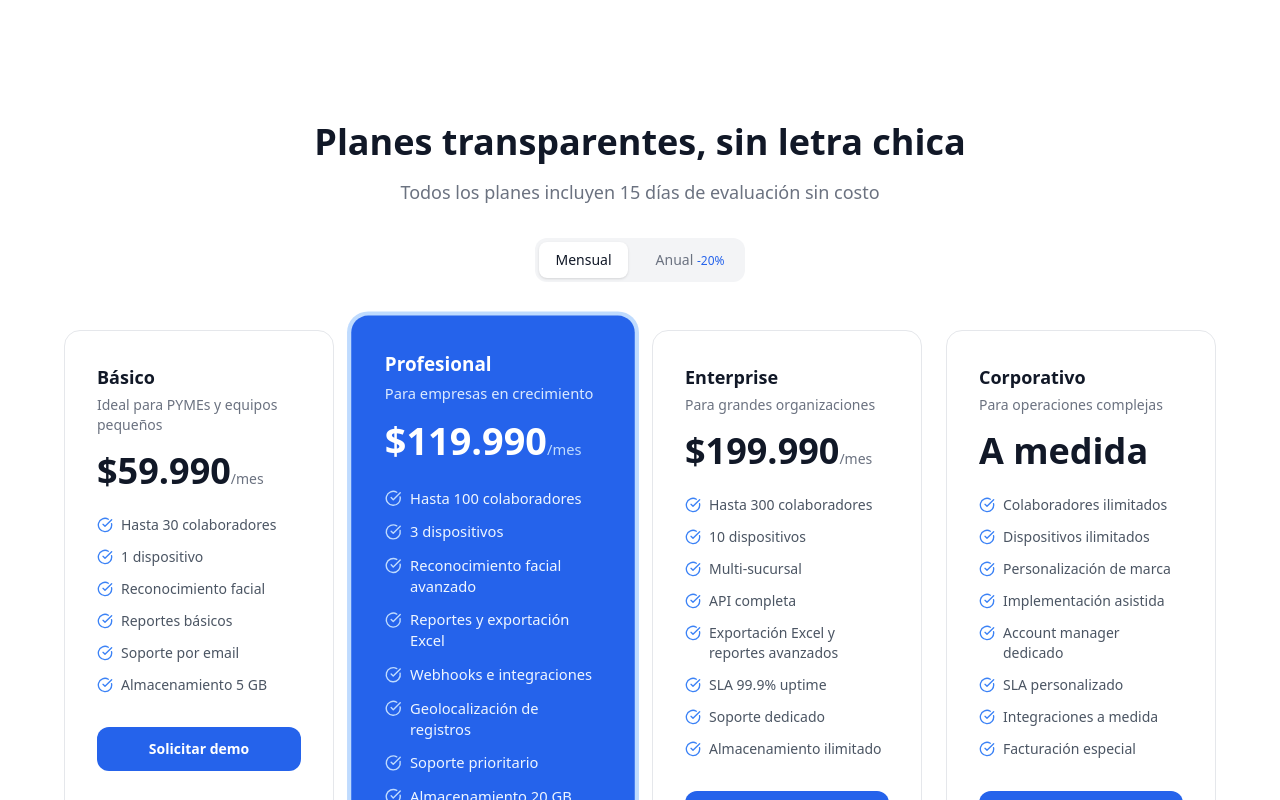
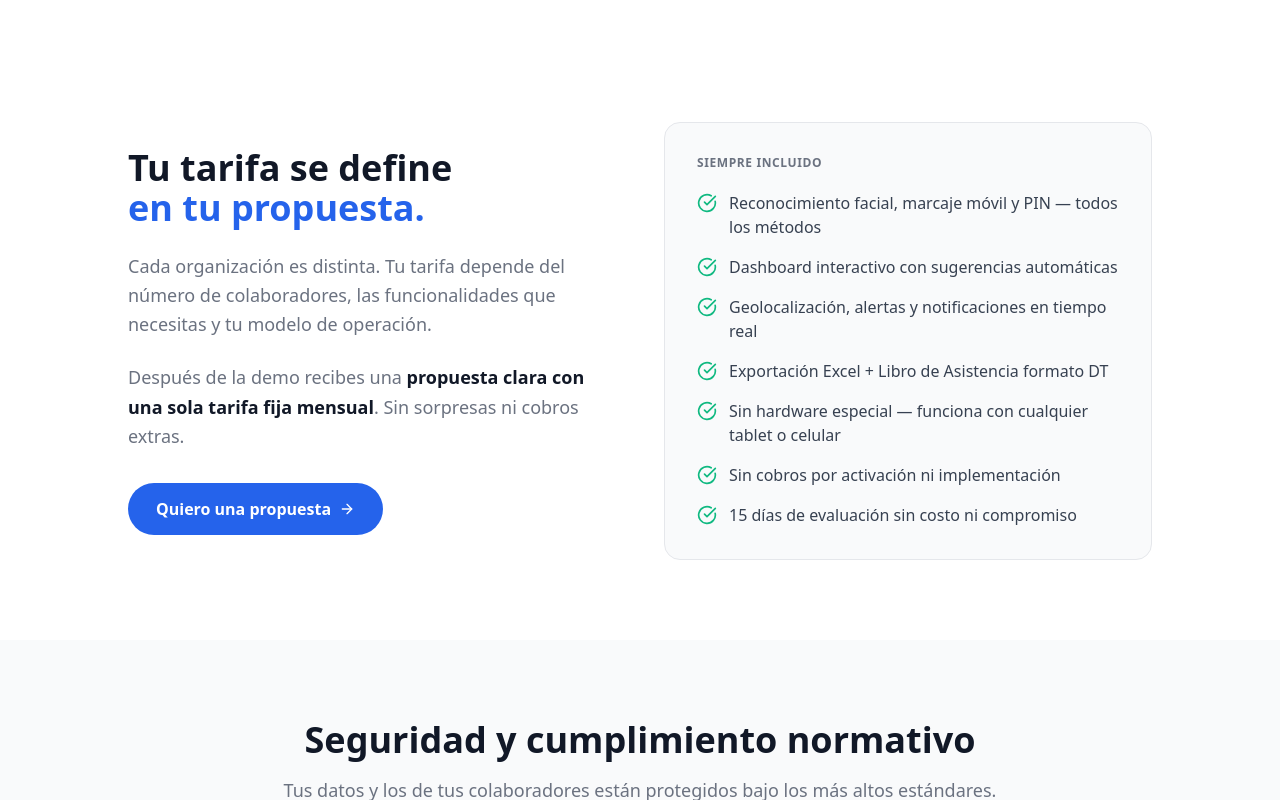
Before and after one commit to pdencina/registro_asistencia_Empresa, a React (Vite) app: page / in a window 1280 px wide. Shown: the part 2960-3760 px from the top of the page. Built offline with nearby package versions, Linux system fonts and the light colour scheme.

Commit message:
feat: replace pricing cards with Nexor-style your rate is in your proposal approach

```diff
--- a/src/pages/LandingPage.jsx
+++ b/src/pages/LandingPage.jsx
@@ -520,88 +520,68 @@ export default function LandingPage() {
 
       {/* Pricing */}
       <section id="pricing" className="py-20 px-4 sm:px-6 lg:px-8">
-        <div className="max-w-6xl mx-auto">
-          <div className="text-center mb-12">
-            <h2 className="text-3xl sm:text-4xl font-bold text-gray-900 mb-4">
-              Planes transparentes, sin letra chica
-            </h2>
-            <p className="text-lg text-gray-500 mb-8">Todos los planes incluyen 15 días de evaluación sin costo</p>
+        <div className="max-w-5xl mx-auto">
+          <div className="grid grid-cols-1 lg:grid-cols-2 gap-12 items-center">
+            {/* Left — Message */}
+            <div>
+              <h2 className="text-3xl sm:text-4xl font-bold text-gray-900 leading-tight mb-6">
+                Tu tarifa se define<br />
+                <span className="text-primary-600">en tu propuesta.</span>
+              </h2>
+              <p className="text-lg text-gray-500 leading-relaxed mb-6">
+                Cada organización es distinta. Tu tarifa depende del número de colaboradores, las funcionalidades que necesitas y tu modelo de operación.
+              </p>
+              <p className="text-lg text-gray-500 leading-relaxed mb-8">
+                Después de la demo recibes una <strong className="text-gray-900">propuesta clara con una sola tarifa fija mensual</strong>. Sin sorpresas ni cobros extras.
+              </p>
+              <a
+                href="https://wa.me/56949616038?text=Hola%2C%20me%20interesa%20Flexio%20para%20mi%20empresa.%20Quiero%20una%20propuesta."
+                target="_blank"
+                rel="noopener noreferrer"
+                className="inline-flex items-center gap-2 px-7 py-3.5 bg-primary-600 text-white font-semibold rounded-full hover:bg-primary-700 transition-all"
+              >
+                Quiero una propuesta
+                <ArrowRight className="w-4 h-4" />
+              </a>
+            </div>
 
-            {/* Billing toggle */}
-            <div className="inline-flex items-center gap-3 bg-gray-100 rounded-xl p-1">
-              <button
-                onClick={() => setBillingCycle('monthly')}
-                className={`px-4 py-2 rounded-lg text-sm font-medium transition-all ${billingCycle === 'monthly' ? 'bg-white shadow text-gray-900' : 'text-gray-500'}`}
-              >
-                Mensual
-              </button>
-              <button
-                onClick={() => setBillingCycle('annual')}
-                className={`px-4 py-2 rounded-lg text-sm font-medium transition-all ${billingCycle === 'annual' ? 'bg-white shadow text-gray-900' : 'text-gray-500'}`}
-              >
-                Anual <span className="text-primary-600 text-xs">-20%</span>
-              </button>
+            {/* Right — What's included */}
+            <div className="bg-gray-50 rounded-2xl p-8 border border-gray-200">
+              <p className="text-xs font-semibold text-gray-500 uppercase tracking-wider mb-5">Siempre incluido</p>
+              <ul className="space-y-4">
+                <li className="flex items-start gap-3">
+                  <CheckCircle className="w-5 h-5 text-emerald-500 mt-0.5 shrink-0" />
+                  <span className="text-gray-700">Reconocimiento facial, marcaje móvil y PIN — todos los métodos</span>
+                </li>
+                <li className="flex items-start gap-3">
+                  <CheckCircle className="w-5 h-5 text-emerald-500 mt-0.5 shrink-0" />
+                  <span className="text-gray-700">Dashboard interactivo con sugerencias automáticas</span>
+                </li>
+                <li className="flex items-start gap-3">
+                  <CheckCircle className="w-5 h-5 text-emerald-500 mt-0.5 shrink-0" />
+                  <span className="text-gray-700">Geolocalización, alertas y notificaciones en tiempo real</span>
+                </li>
+                <li className="flex items-start gap-3">
+                  <CheckCircle className="w-5 h-5 text-emerald-500 mt-0.5 shrink-0" />
+                  <span className="text-gray-700">Exportación Excel + Libro de Asistencia formato DT</span>
+                </li>
+                <li className="flex items-start gap-3">
+                  <CheckCircle className="w-5 h-5 text-emerald-500 mt-0.5 shrink-0" />
+                  <span className="text-gray-700">Sin hardware especial — funciona con cualquier tablet o celular</span>
+                </li>
+                <li className="flex items-start gap-3">
+                  <CheckCircle className="w-5 h-5 text-emerald-500 mt-0.5 shrink-0" />
+                  <span className="text-gray-700">Sin cobros por activación ni implementación</span>
+                </li>
+                <li className="flex items-start gap-3">
+                  <CheckCircle className="w-5 h-5 text-emerald-500 mt-0.5 shrink-0" />
+                  <span className="text-gray-700">15 días de evaluación sin costo ni compromiso</span>
+                </li>
+              </ul>
             </div>
           </div>
-
-          <div className="grid md:grid-cols-2 lg:grid-cols-4 gap-6">
-            {plans.map((plan, i) => (
-              <div
-                key={i}
-                className={`rounded-2xl p-8 transition-all duration-300 cursor-default ${
-                  plan.highlighted
-                    ? 'bg-primary-600 text-white ring-4 ring-primary-200 scale-105 hover:scale-[1.07] hover:shadow-2xl'
-                    : 'bg-white border border-gray-200 hover:scale-[1.03] hover:shadow-xl hover:border-primary-200'
-                }`}
-              >
-                <h3 className={`text-lg font-semibold mb-1 ${plan.highlighted ? 'text-white' : 'text-gray-900'}`}>
-                  {plan.name}
-                </h3>
-                <p className={`text-sm mb-4 ${plan.highlighted ? 'text-primary-100' : 'text-gray-500'}`}>
-                  {plan.description}
-                </p>
-                <div className="mb-6">
-                  <span className={`text-4xl font-bold ${plan.highlighted ? 'text-white' : 'text-gray-900'}`}>
-                    {plan.price === 'A medida' ? plan.price : `$${plan.price}`}
-                  </span>
-                  <span className={`text-sm ${plan.highlighted ? 'text-primary-200' : 'text-gray-500'}`}>
-                    {plan.period}
-                  </span>
-                  {billingCycle === 'annual' && plan.name !== 'Enterprise' && (
-                    <p className={`text-xs mt-1 ${plan.highlighted ? 'text-primary-200' : 'text-gray-400'}`}>
-                      Facturado anualmente
-                    </p>
-                  )}
-                </div>
-                <ul className="space-y-3 mb-8">
-                  {plan.features.map((feature, j) => (
-                    <li key={j} className="flex items-start gap-2 text-sm">
-                      <CheckCircle className={`w-4 h-4 mt-0.5 flex-shrink-0 ${plan.highlighted ? 'text-primary-200' : 'text-primary-500'}`} />
-                      <span className={plan.highlighted ? 'text-primary-50' : 'text-gray-600'}>{feature}</span>
-                    </li>
-                  ))}
-                </ul>
-                <a
-                  href={`https://wa.me/56949616038?text=Hola%2C%20me%20interesa%20el%20plan%20${encodeURIComponent(plan.name)}%20de%20Flexio`}
-                  target="_blank"
-                  rel="noopener noreferrer"
-                  className={`w-full py-3 rounded-xl font-semibold text-sm transition-all text-center block ${
-                    plan.highlighted
-                      ? 'bg-white text-primary-600 hover:bg-primary-50'
-                      : 'bg-primary-600 text-white hover:bg-primary-700'
-                  }`}
-                >
-                  {plan.cta}
-                </a>
-              </div>
-            ))}
-          </div>
-          <p className="text-center text-sm text-gray-400 mt-8">
-            Precios en CLP (pesos chilenos). IVA incluido. Sin permanencia mínima.
-          </p>
         </div>
       </section>
-
       {/* Legal / Security */}
       <section id="legal" className="py-20 bg-gray-50 px-4 sm:px-6 lg:px-8">
         <div className="max-w-4xl mx-auto text-center">
```
